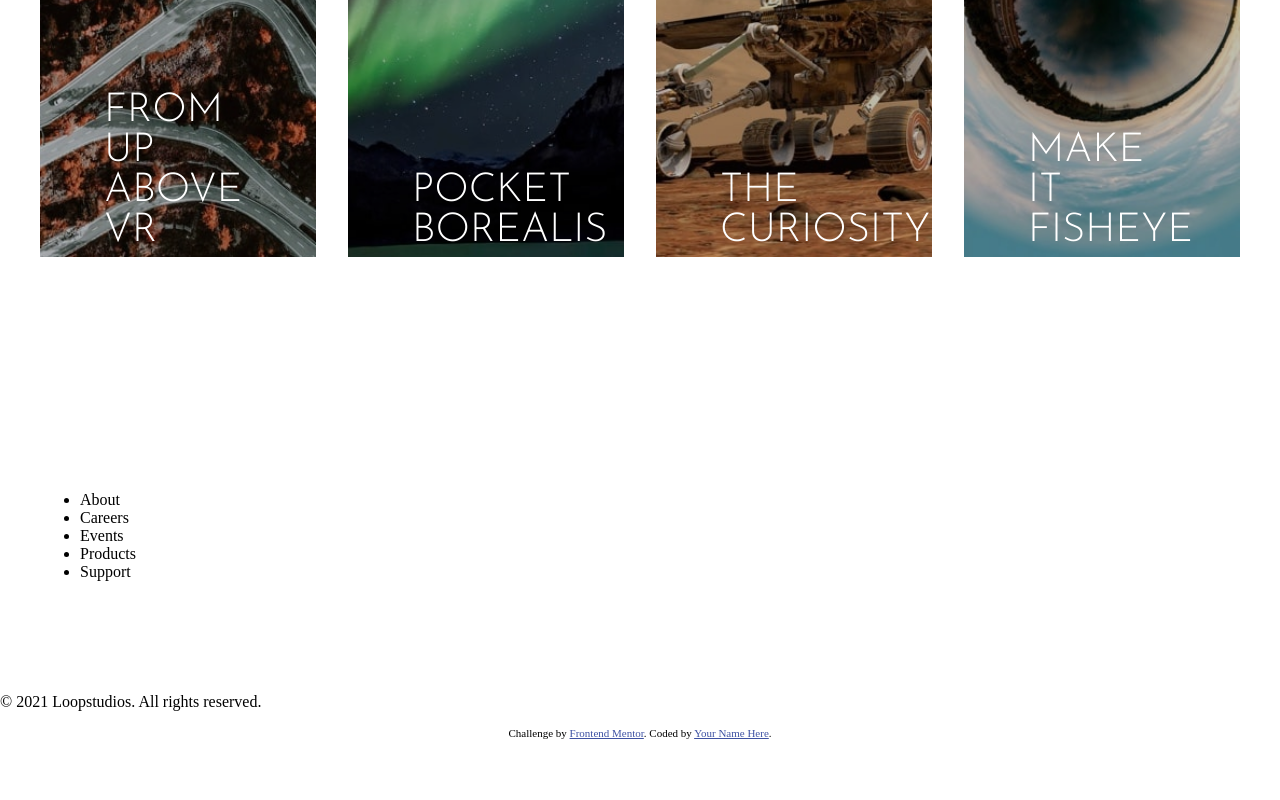
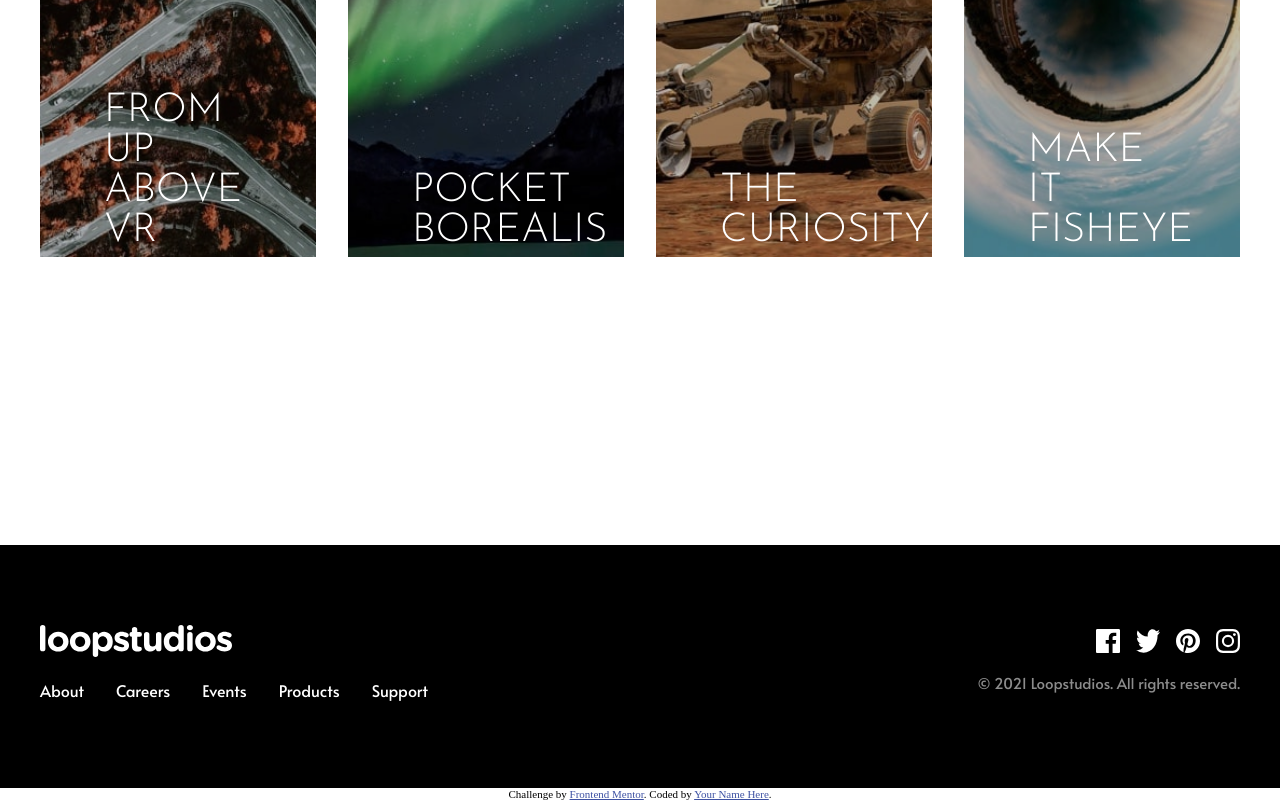
Before and after one commit to oschertar/frontendmentor-loopstudios-landing, a plain HTML site: page index.html in a window 1280 px wide. Shown: the part 2952-3752 px from the top of the page. Before the commit the page ends 3691 px from the top, so only its background shows below. Drawn offline with Linux system fonts and the light colour scheme.

Commit message:
feat: desktop finished

```diff
--- a/css/main.css
+++ b/css/main.css
@@ -194,3 +194,37 @@ main .our-creations .our-creations-grid div:nth-child(7)::before {
 main .our-creations .our-creations-grid div:nth-child(8)::before {
     background-image: url('./../images/desktop/image-fisheye.jpg');
 }
+
+footer {
+    background-color: #000;
+    color: #fff;
+    margin-top: 150px;
+}
+
+footer .icons-section,
+footer .nav-section-copyright {
+    display: flex;
+    justify-content: space-between;
+    align-items: center;
+}
+
+footer .icons-section .icons {
+    display: flex;
+    gap: 16px;
+}
+
+footer .nav-section-copyright ul {
+    display: flex;
+    color: #fff;
+    list-style: none;
+    font-family: "Alata";
+    gap: 32px;
+    padding: 0;
+    margin-bottom: 0;
+}
+
+footer .nav-section-copyright p {
+    color: hsl(0, 0%, 55%);
+    font-family: "Alata";
+    font-size: 15px;
+}
--- a/index.html
+++ b/index.html
@@ -87,6 +87,18 @@
     </main>
     <footer>
         <div class="main-container">
+            <div class="icons-section">
+                <img src="./images/logo.svg" />
+                <div class="icons">
+                    <img src="./images/icon-facebook.svg" />
+                    <img src="./images/icon-twitter.svg" />
+                    <img src="./images/icon-pinterest.svg" />
+                    <img src="./images/icon-instagram.svg" />
+
+                </div>
+            </div>
+
+            <div class="nav-section-copyright">
                 <ul>
                     <li>About</li>
                     <li>Careers</li>
@@ -95,9 +107,12 @@
                     <li>Support</li>
 
                 </ul>
+                <p>© 2021 Loopstudios. All rights reserved.</p>
             </div>
 
-        <p>© 2021 Loopstudios. All rights reserved.</p>
+        </div>
+
+
     </footer>
 
 
```
Lines whose indentation alone changed are shown as unchanged.
